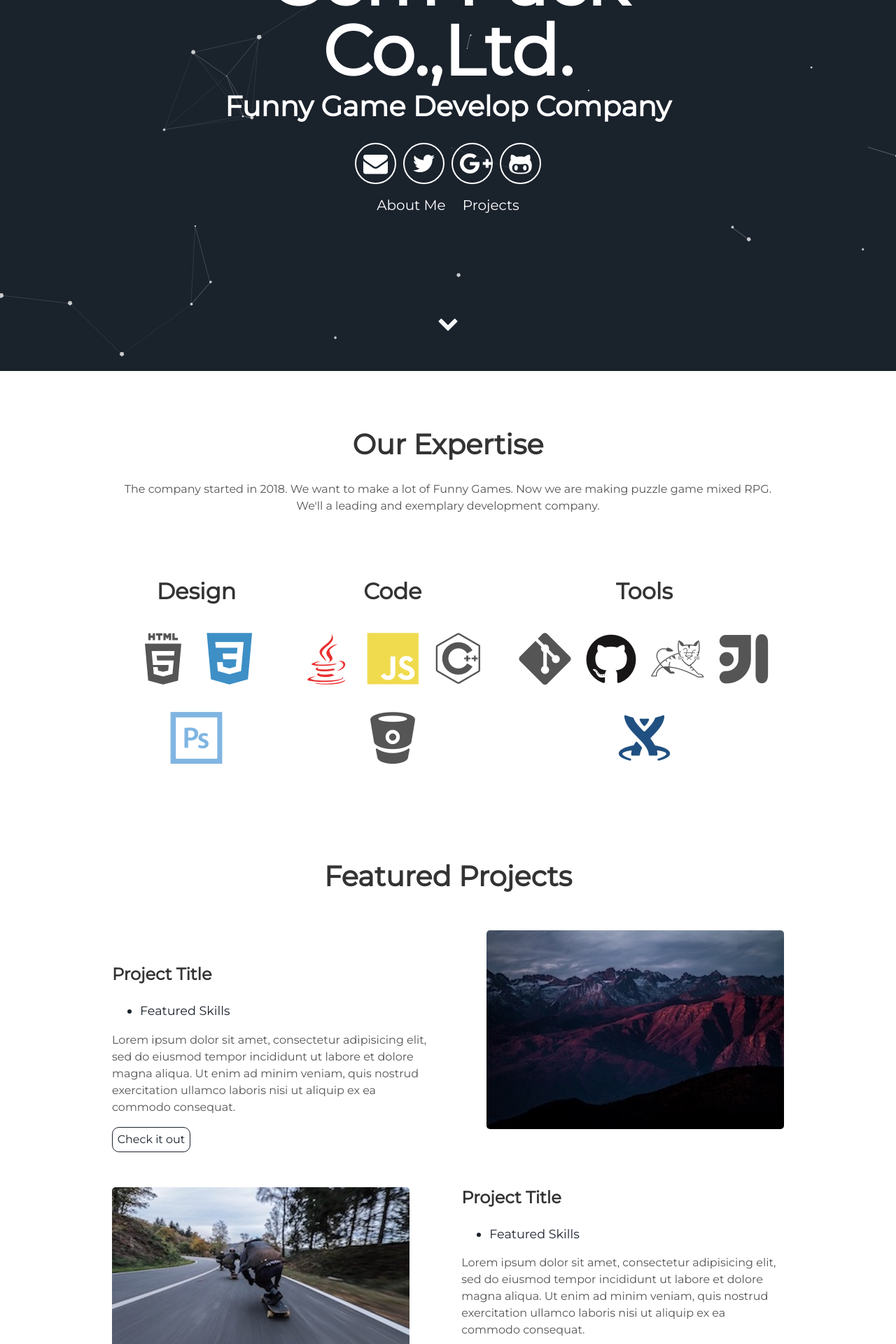
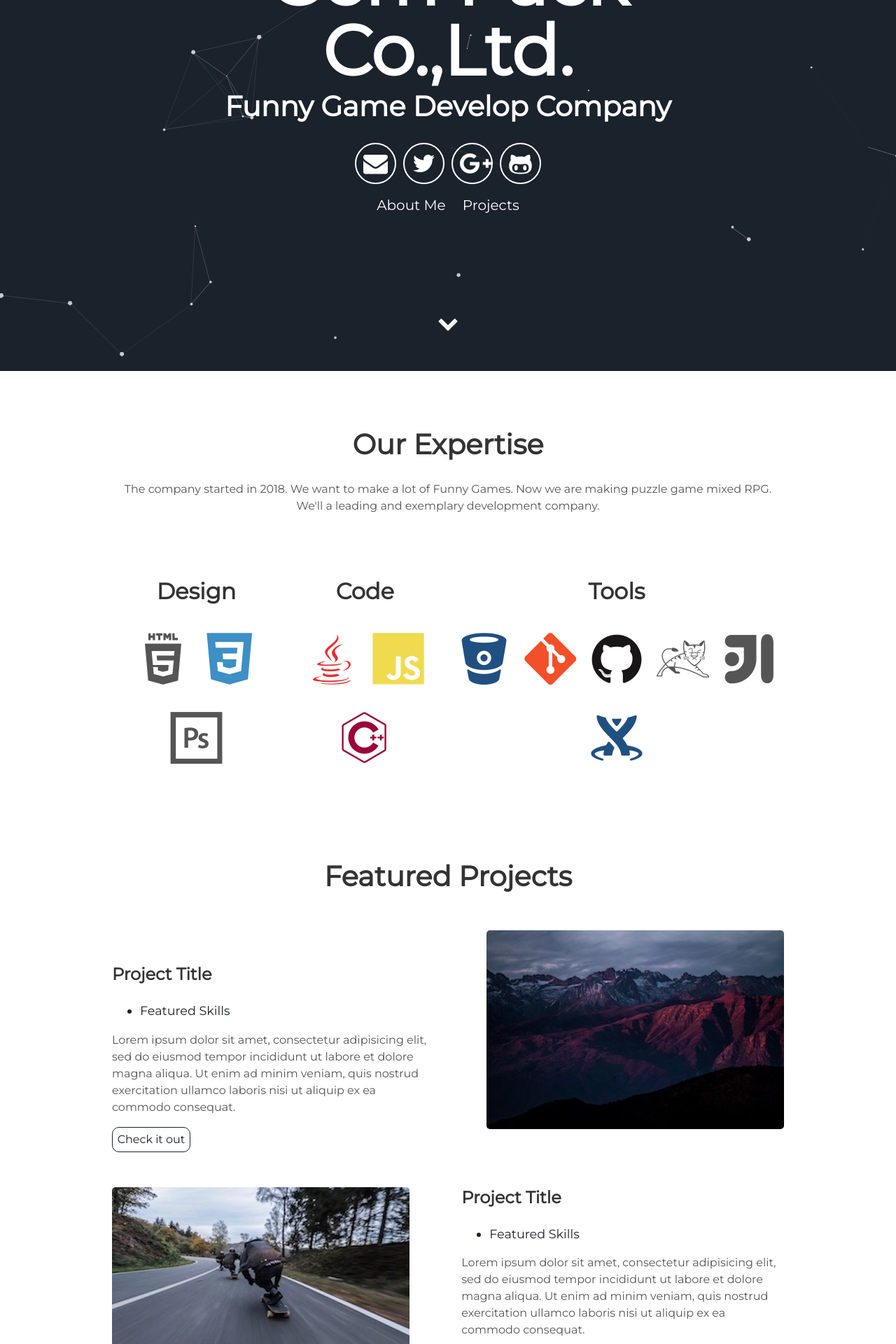
Before and after one commit to gempack/gempack.github.io, a Jekyll site: the page built from index.html, in a window 1280 px wide. Shown: the part 370-2290 px from the top of the page at 70% size. Built offline with Jekyll 4.4.1, drawn with Linux system fonts in a browser that asks for light colours.

Commit message:
Update about.html

```diff
--- a/_includes/about.html
+++ b/_includes/about.html
@@ -7,20 +7,20 @@
       <h2>Design</h2>
       <i class="devicon-html5-plain-wordmark"></i>
       <i class="devicon-css3-plain colored"></i>
-      <i class="devicon-photoshop-line colored"></i>
+      <i class="devicon-photoshop-line"></i>
       <p></p>
     </div>
     <div class="tech">
       <h2>Code</h2>
       <i class="devicon-java-plain colored"></i>
       <i class="devicon-javascript-plain colored"></i>
-      <i class="devicon-cplusplus-line-wordmark"></i>
-      <i class="devicon-bitbucket-plain"></i>
+      <i class="devicon-cplusplus-line-wordmark colored"></i>
       <p></p>
     </div>
     <div class="tech">
       <h2>Tools</h2>
-      <i class="devicon-git-plain"></i>
+      <i class="devicon-bitbucket-plain colored"></i>
+      <i class="devicon-git-plain colored"></i>
       <i class="devicon-github-plain colored"></i>
       <i class="devicon-tomcat-line"></i>
       <i class="devicon-intellij-plain"></i>
```
